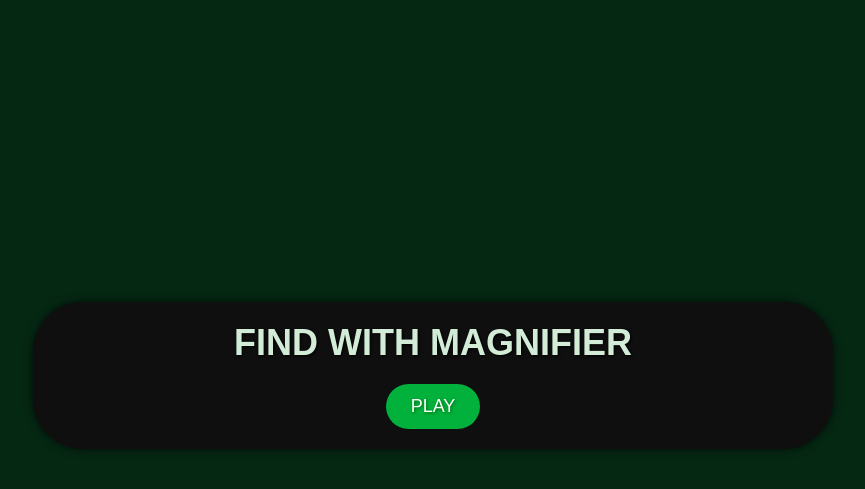
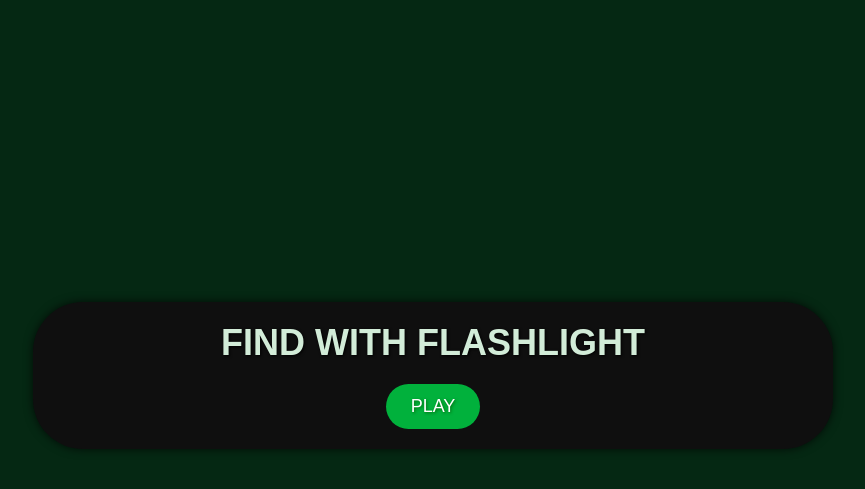
Before and after one commit to vixiepixie9/FindWithFlashlight, a Flask app: page / in a window 1280 px wide. Shown: the top 489 px of the page, without its empty margins (207-1072 px from the left). Run offline with Flask 3, Linux system fonts and the light colour scheme; some web fonts are replaced.

Commit message:
renaming project

```diff
--- a/server.py
+++ b/server.py
@@ -7,7 +7,7 @@ import os
 app = Flask(__name__, static_url_path='/static')
 CORS(app, resources={r"/*": {"origins": "*"}})
 
-#file_path = "D:\UE MWT\Клиентско уеб програмиране\FindWithMagnifier\items.xlsx"
+#file_path = "D:\UE MWT\Клиентско уеб програмиране\FindWithFlashlight\items.xlsx"
 file_path = os.path.join(os.path.dirname(__file__), "items.xlsx")
 
 @app.route('/')
@@ -16,7 +16,7 @@ def front():
 
 @app.route('/game')
 def game():
-    return render_template('magnifier.html')
+    return render_template('flashlight.html')
 
 @app.route('/items', methods=['GET'])
 def get_items():
--- a/static/js/magnifier.js
+++ b/static/js/flashlight.js
@@ -70,7 +70,7 @@
                 }, 100);
             }
         } else {
-            alert('Край на играта! Избрахте грешен предмет.');
+            alert('Край на играта! Избрахте грешен предмет :(');
             resetGame();
         }
     }
--- a/templates/front.html
+++ b/templates/front.html
@@ -3,13 +3,13 @@
 <head>
     <meta charset="UTF-8">
     <meta name="viewport" content="width=device-width, initial-scale=1.0">
-    <title>FIND WITH MAGNIFIER</title>
+    <title>FIND WITH FLASHLIGHT</title>
     <link rel="stylesheet" href="{{ url_for('static', filename='css/front.css') }}">
     <link href="https://fonts.cdnfonts.com/css/cramps-2" rel="stylesheet">
 </head>
 <body>
     <div id="front-container">
-        <h1>FIND WITH MAGNIFIER</h1>
+        <h1>FIND WITH FLASHLIGHT</h1>
         <a href="{{ url_for('game') }}">
             <button>PLAY</button>
         </a>
```
Also changed, not shown: templates/flashlight.html (renamed from templates/magnifier.html, +4 -4 lines), static/css/flashlight.css (renamed from static/css/magnifier.css).
